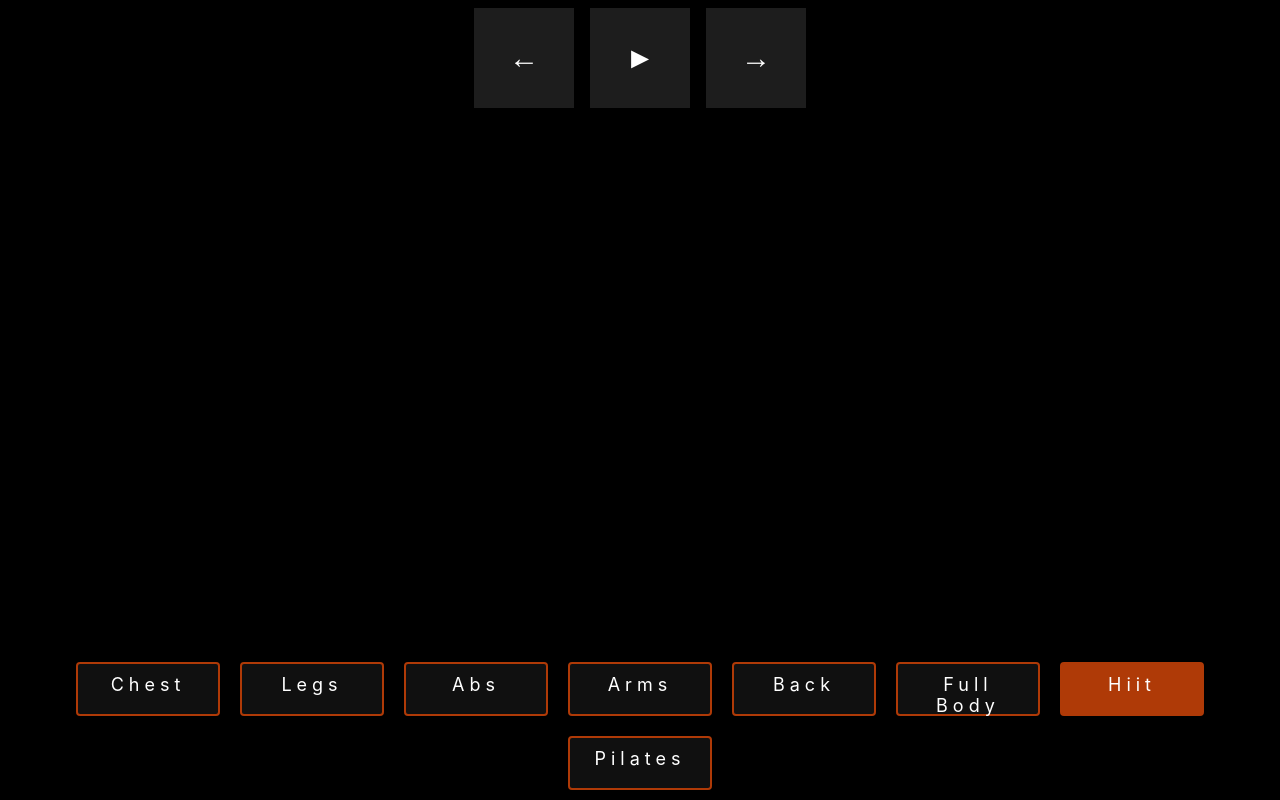
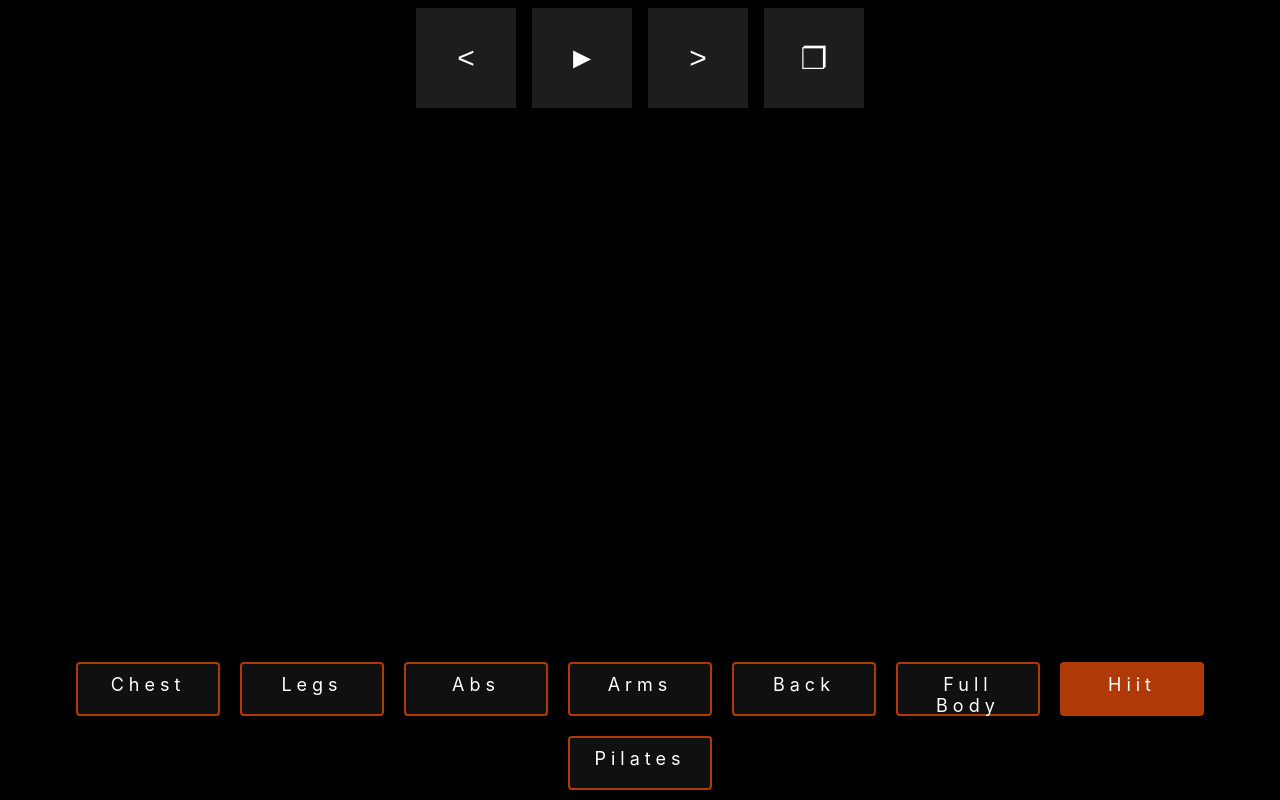
Before and after one commit to AryaIsdark/jumpinit, a React (Create React App) app: page / in a window 1280 px wide. Built offline with nearby package versions, Linux system fonts and the light colour scheme.

Commit message:
full screen added

```diff
--- a/package.json
+++ b/package.json
@@ -10,6 +10,7 @@
     "react-dom": "^17.0.1",
     "react-player": "^2.9.0",
     "react-scripts": "4.0.3",
+    "screenfull": "^5.1.0",
     "web-vitals": "^1.0.1"
   },
   "scripts": {
--- a/src/App.js
+++ b/src/App.js
@@ -1,7 +1,8 @@
 import "./App.css";
 import Playlists from "./Playlists";
-import { useEffect, useState } from "react";
-import VideoPlayer from "./VideoPlayer";
+import { useRef, useState } from "react";
+import screenfull from "screenfull";
+import ReactPlayer from "react-player";
 
 const videos = [
   {
@@ -42,6 +43,7 @@ const videos = [
 ];
 
 function App() {
+  const player = useRef(null);
   const [activePlaylist, setActivePlaylist] = useState(videos);
   const [activeVideoIndex, setActiveVideoIndex] = useState(0);
   const [isPlaying, setIsPlaying] = useState(false);
@@ -57,16 +59,41 @@ function App() {
     setIsPlaying(true);
   };
 
+  const handleFullScreen = () => {
+    if (screenfull.isEnabled) {
+      screenfull.request(player.current.wrapper);
+    }
+  };
+
   return (
     <div className="container">
       <div className="video-container">
         {!!activePlaylist.length && (
           <>
-            <VideoPlayer
+            <ReactPlayer
+              ref={player}
               onReady={handleOnReady}
+              controls={true}
               playing={isPlaying}
+              width="100%"
+              height="100%"
+              config={{
+                youtube: {
+                  playerVars: {
+                    modestbranding: 0,
+                    controls: 0,
+                    showinfo: 0,
+                    enablejsapi: 1,
+                    widgetid: 1,
+                    rel: 0,
+                    playsinline: 1,
+                    start: 40,
+                  },
+                },
+              }}
               url={activePlaylist[activeVideoIndex].url}
             />
+
             <div className="controls">
               <div className="player-controls">
                 <>
@@ -74,7 +101,7 @@ function App() {
                     disabled={activeVideoIndex === 0}
                     onClick={() => setActiveVideoIndex(activeVideoIndex - 1)}
                   >
-                    &larr;
+                    &lt;
                   </button>
                   {isPlaying ? (
                     <button onClick={() => setIsPlaying(false)}>
@@ -88,8 +115,9 @@ function App() {
                     disabled={activeVideoIndex === activePlaylist.length - 1}
                     onClick={() => setActiveVideoIndex(activeVideoIndex + 1)}
                   >
-                    &rarr;
+                    &gt;
                   </button>
+                  <button onClick={handleFullScreen}>&#10064;</button>
                 </>
               </div>
             </div>
--- a/src/VideoPlayer.jsx
+++ b/src/VideoPlayer.jsx
@@ -1,9 +1,10 @@
 import React from "react";
 import ReactPlayer from "react-player";
 
-const VideoPlayer = ({ playing, url, onReady }) => {
+const VideoPlayer = ({ ref, playing, url, onReady }) => {
   return (
     <ReactPlayer
+      ref={ref}
       onReady={onReady}
       controls={true}
       playing={playing}
```
Also changed, not shown: 1 other file (tests, documents, lock files or other folders).
